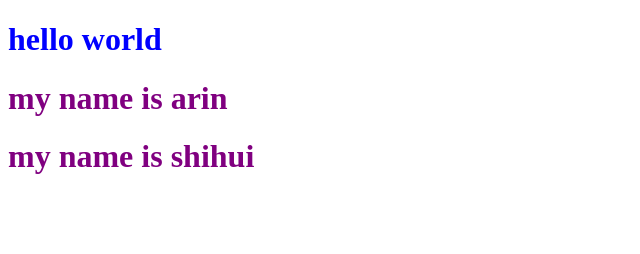
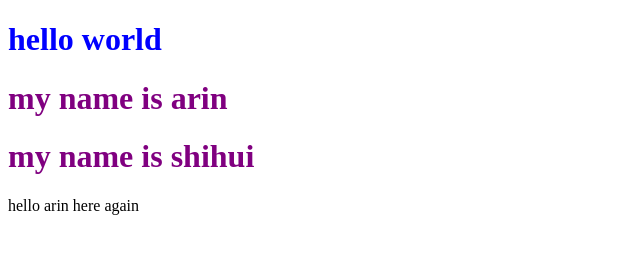
Before and after one commit to arinmakk/hello, a plain HTML site: page index.html in a window 1280 px wide. Shown: the whole page, without its empty margins (0-640 px from the left). Drawn offline with Linux system fonts and the light colour scheme.

Commit message:
arin again

```diff
--- a/index.html
+++ b/index.html
@@ -10,5 +10,7 @@
     <h1 style="color:purple">my name is arin</h1>
     <h1 style="color:purple">my name is shihui</h1>
 
+    <p>hello arin here again</p>
+
 </body>
 </html>
```
